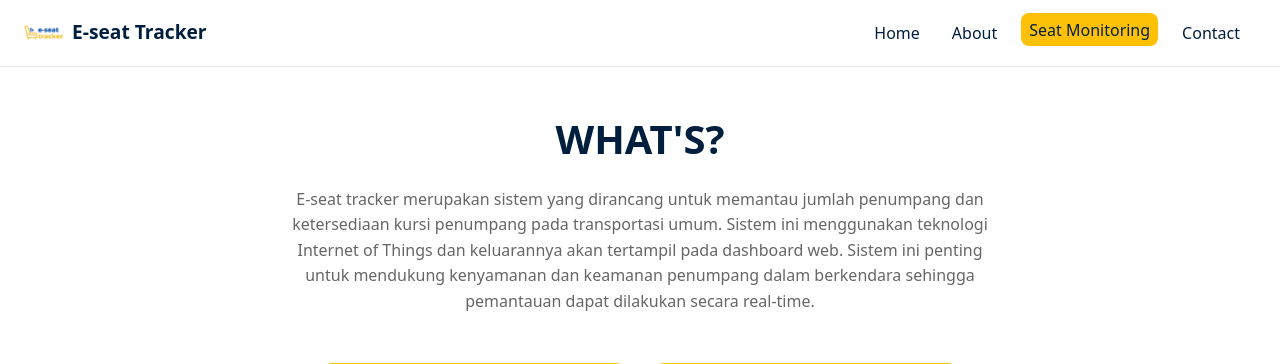
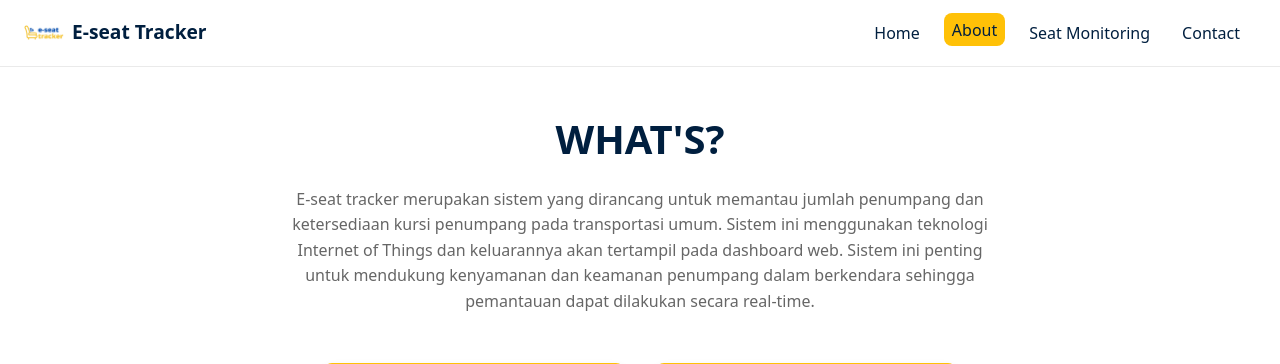
Before and after one commit to amurryd/Bus-Tracking-App, a Flask app: page /about in a window 1280 px wide. Shown: the top 364 px of the page. Run offline with Flask 3, Linux system fonts and the light colour scheme.

Commit message:
Update about.html

```diff
--- a/Bus Seat Tracking/templates/about.html
+++ b/Bus Seat Tracking/templates/about.html
@@ -110,8 +110,8 @@
         <div class="collapse navbar-collapse" id="navbarNav">
             <ul class="navbar-nav ms-auto">
                 <li class="nav-item"><a class="nav-link" href="/">Home</a></li>
-                <li class="nav-item"><a class="nav-link" href="/about">About</a></li>
-                <li class="nav-item"><a class="nav-link active" href="/seat_availability">Seat Monitoring</a></li>
+                <li class="nav-item"><a class="nav-link active" href="/about">About</a></li>
+                <li class="nav-item"><a class="nav-link" href="/seat_availability">Seat Monitoring</a></li>
                 <li class="nav-item"><a class="nav-link" href="/contact">Contact</a></li>
             </ul>
         </div>
```
